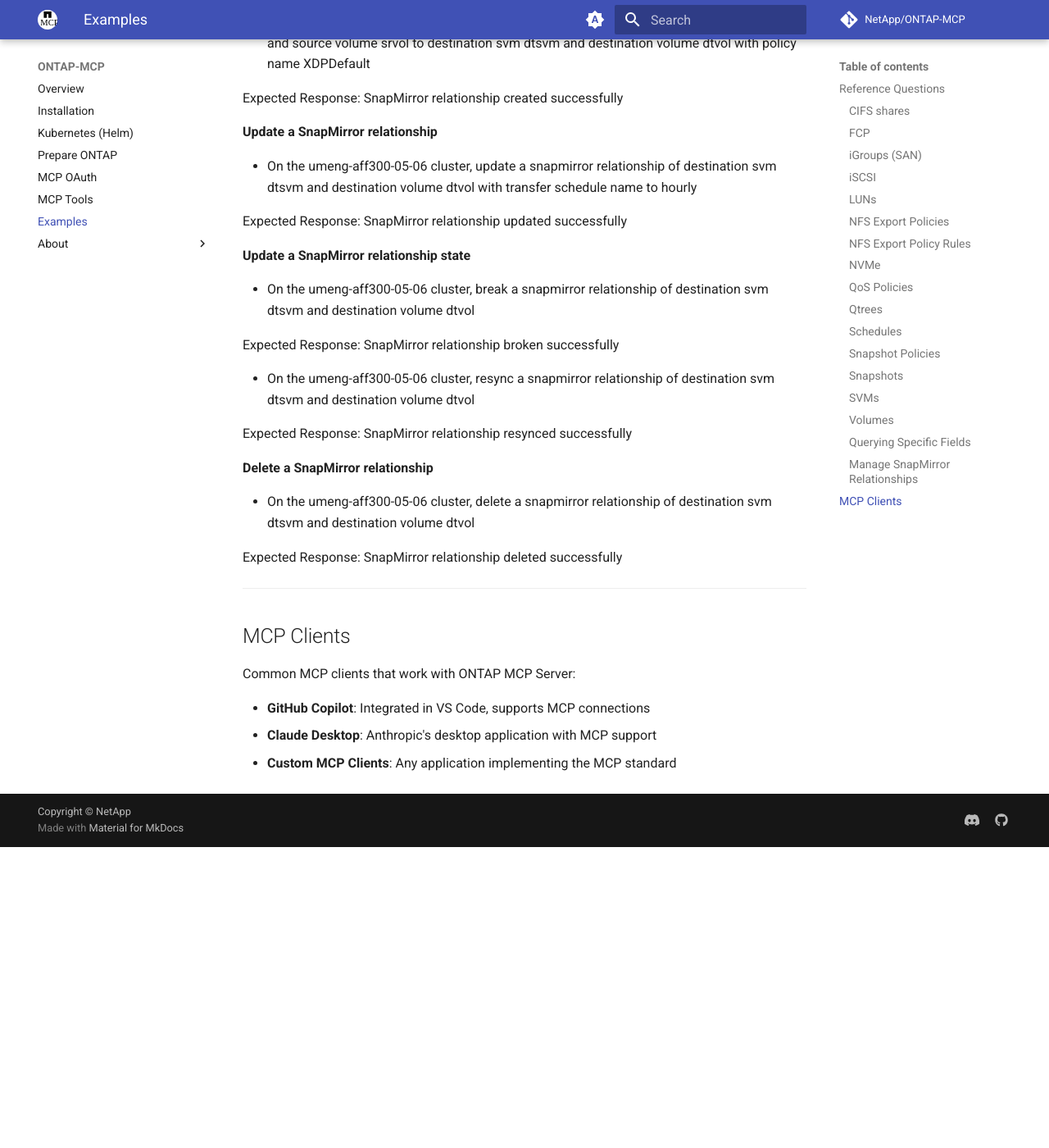
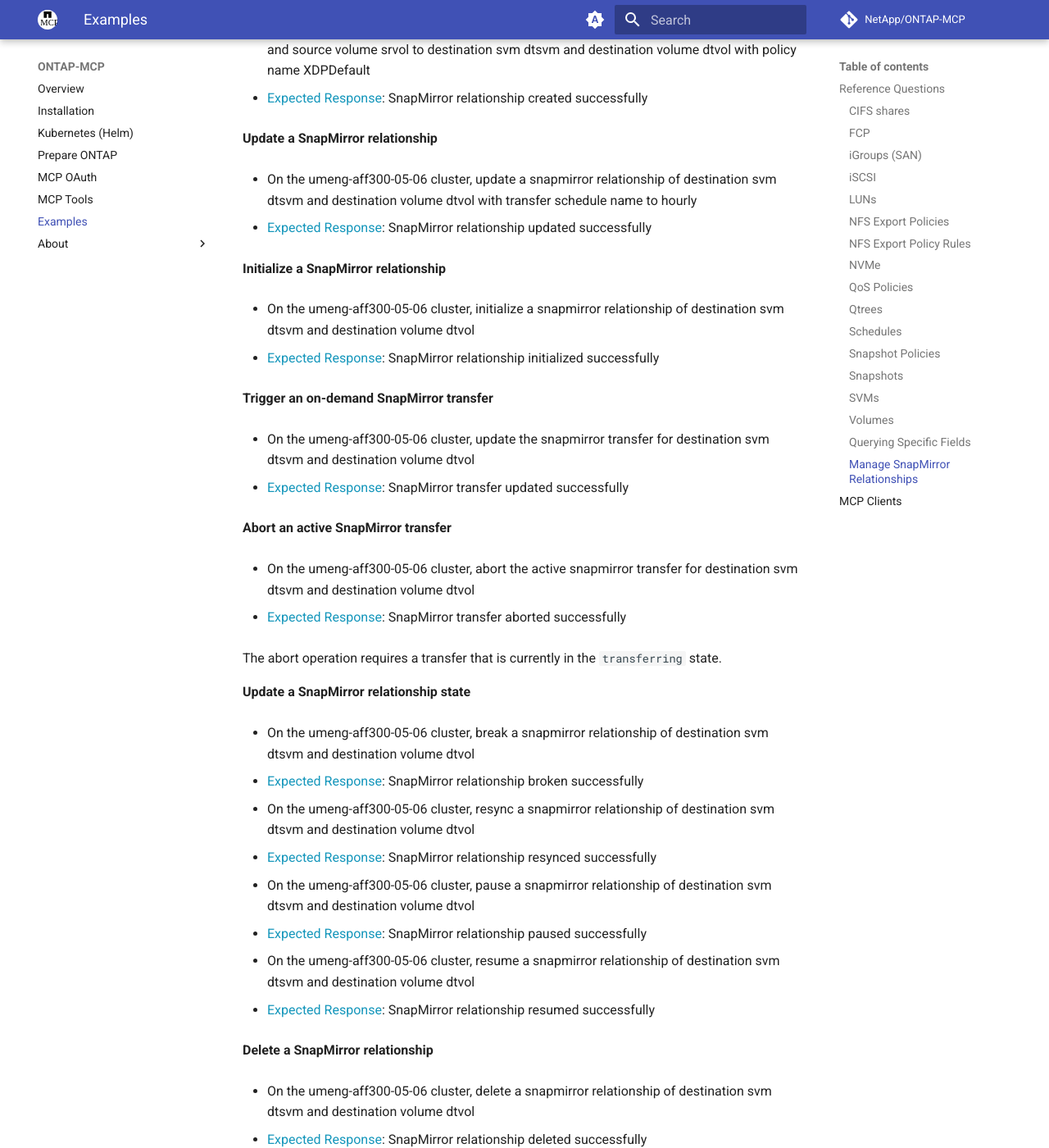
Before and after one commit to NetApp/ontap-mcp, an MkDocs documentation site: the page built from docs/examples.md, in a window 1280 px wide and 1400 px high, scrolled down 10789 px. Shown: the whole window at 82% size. Built offline with MkDocs 1.6.1 and Material for MkDocs 9.7.7, drawn with Linux system fonts in a browser that asks for light colours; comment, search, counter and statistics services are not loaded; the version menu is left out; before the commit the page ends 11822 px from its top, so only the background shows below that.

Commit message:
feat: handled comments and docs

```diff
--- a/docs/examples.md
+++ b/docs/examples.md
@@ -385,29 +385,57 @@
 
 - On the umeng-aff300-05-06 cluster, create a snapmirror relationship from source svm srsvm and source volume srvol to destination svm dtsvm and destination volume dtvol with policy name XDPDefault
 
-Expected Response: SnapMirror relationship created successfully
+- <span class="key">Expected Response</span>: SnapMirror relationship created successfully
 
 **Update a SnapMirror relationship**
 
 - On the umeng-aff300-05-06 cluster, update a snapmirror relationship of destination svm dtsvm and destination volume dtvol with transfer schedule name to hourly
 
-Expected Response: SnapMirror relationship updated successfully
+- <span class="key">Expected Response</span>: SnapMirror relationship updated successfully
+
+**Initialize a SnapMirror relationship**
+
+- On the umeng-aff300-05-06 cluster, initialize a snapmirror relationship of destination svm dtsvm and destination volume dtvol
+
+- <span class="key">Expected Response</span>: SnapMirror relationship initialized successfully
+
+**Trigger an on-demand SnapMirror transfer**
+
+- On the umeng-aff300-05-06 cluster, update the snapmirror transfer for destination svm dtsvm and destination volume dtvol
+
+- <span class="key">Expected Response</span>: SnapMirror transfer updated successfully
+
+**Abort an active SnapMirror transfer**
+
+- On the umeng-aff300-05-06 cluster, abort the active snapmirror transfer for destination svm dtsvm and destination volume dtvol
+
+- <span class="key">Expected Response</span>: SnapMirror transfer aborted successfully
+
+The abort operation requires a transfer that is currently in the `transferring` state.
 
 **Update a SnapMirror relationship state**
 
 - On the umeng-aff300-05-06 cluster, break a snapmirror relationship of destination svm dtsvm and destination volume dtvol
 
-Expected Response: SnapMirror relationship broken successfully
+- <span class="key">Expected Response</span>: SnapMirror relationship broken successfully
 
 - On the umeng-aff300-05-06 cluster, resync a snapmirror relationship of destination svm dtsvm and destination volume dtvol
 
-Expected Response: SnapMirror relationship resynced successfully
+- <span class="key">Expected Response</span>: SnapMirror relationship resynced successfully
+
+- On the umeng-aff300-05-06 cluster, pause a snapmirror relationship of destination svm dtsvm and destination volume dtvol
+
+- <span class="key">Expected Response</span>: SnapMirror relationship paused successfully
+
+- On the umeng-aff300-05-06 cluster, resume a snapmirror relationship of destination svm dtsvm and destination volume dtvol
+
+- <span class="key">Expected Response</span>: SnapMirror relationship resumed successfully
 
 **Delete a SnapMirror relationship**
 
 - On the umeng-aff300-05-06 cluster, delete a snapmirror relationship of destination svm dtsvm and destination volume dtvol
 
-Expected Response: SnapMirror relationship deleted successfully
+- <span class="key">Expected Response</span>: SnapMirror relationship deleted successfully
 
 ---
 
```
Also changed, not shown: docs/tools.md (+7 -2 lines), 4 other files.
